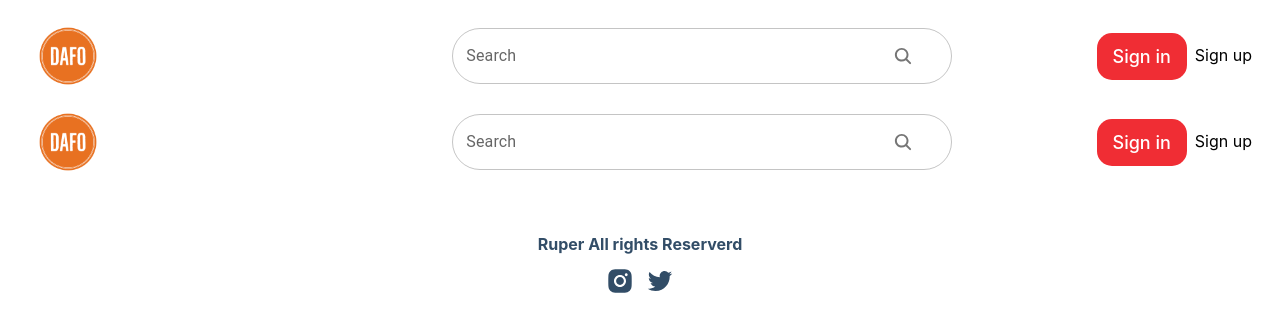
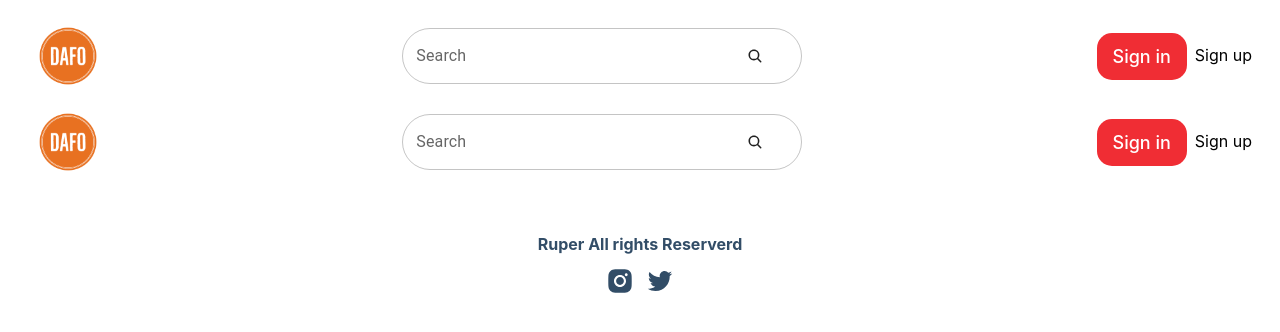
Before and after one commit to vandanghuy9/E-commerce, a Next.js app: page /components/NavBar in a window 1280 px wide. Shown: the top 332 px of the page. Built offline with nearby package versions, Linux system fonts and the light colour scheme.

Commit message:
feature/seach

```diff
--- a/package.json
+++ b/package.json
@@ -27,6 +27,8 @@
     "react-hook-form": "^7.48.2",
     "react-hot-toast": "^2.4.1",
     "react-icons": "^4.8.0",
+    "react-router": "^6.21.0",
+    "react-router-dom": "^5.3.0",
     "react-tabs": "^6.0.2",
     "serverless-mysql": "^1.5.5",
     "stripe": "^12.3.0",
--- a/src/pages/components/NavBar.js
+++ b/src/pages/components/NavBar.js
@@ -7,49 +7,74 @@ import {
   IoSearch,
   IoCartOutline,
 } from "react-icons/io5";
+import { useRouter } from "next/router";
 import { useStateContext } from "@/context/StateContext";
 import Cart from "./Cart";
-import { Autocomplete, TextField } from "@mui/material";
+import { Autocomplete, TextField, Button } from "@mui/material";
 import InputAdornment from "@mui/material/InputAdornment";
 import Link from "next/link";
 import { useUserContext } from "@/context/UserContext";
 import UserNavBar from "./UserNavbar";
 const NavBar = () => {
   const { showCart, setShowCart, totalQuantities } = useStateContext();
+  const router = useRouter();
+  const [searchValue, setSearchValue] = React.useState("");
   const { checkIsLogin } = useUserContext();
   const options = ["The Godfather", "Pulp Fiction"];
+
+  const handleSearchChange = (event) => {
+    setSearchValue(event.target.value);
+  };
+
+  const handleSearchSubmit = (event) => {
+    event.preventDefault();
+    if (searchValue.trim() !== "") {
+      const params = new URLSearchParams();
+      params.append("name", searchValue);
+      const queryString = params.toString();
+      router.push({
+        pathname: "/",
+        search: `?${queryString}`,
+      });
+    }
+  };
+
   return (
-    <div className="navbar-container items-center">
+    <div className="items-center navbar-container">
       <Link href="/">
         <Image src="/logo.png" width={80} height={80} />
       </Link>
 
+      <form onSubmit={handleSearchSubmit}>
         <Autocomplete
-        disablePortal
-        id="combo-box-demo"
+          id="search-autocomplete"
+          freeSolo
           options={options}
-        sx={{ width: 300 }}
+          value={searchValue}
+          onChange={handleSearchChange}
+          sx={{ width: 400 }}
           renderInput={(params) => (
             <TextField
               {...params}
               label="Search"
+              variant="outlined"
               InputProps={{
                 ...params.InputProps,
                 endAdornment: (
-                <InputAdornment position="end">
-                  <IoSearch className="w-[20px] h-[20px]" />
-                </InputAdornment>
+                  <IoSearch
+                    onClick={handleSearchSubmit}
+                    className="cursor-pointer"
+                  />
                 ),
-            }}
-            sx={{
-              "& .MuiOutlinedInput-root": {
-                borderRadius: "50px",
+                sx: {
+                  borderRadius: "32px", // Set the border radius here
                 },
-              width: "500px",
               }}
             />
           )}
         />
+      </form>
+
       {(checkIsLogin() && <UserNavBar />) || (
         <div className="flex flex-row gap-2">
           <Link href={"/signin"} className="signin">
--- a/src/pages/components/Product.js
+++ b/src/pages/components/Product.js
@@ -7,7 +7,7 @@ const Product = ({ product: { images, id, name, price } }) => {
       <Link href={`/product/${id}`}>
         <div className="product-card">
           <Image
-            src={images && images[0].link}
+            src={images && images[0]?.link}
             alt={name}
             width={250}
             height={250}
--- a/src/pages/index.js
+++ b/src/pages/index.js
@@ -66,15 +66,30 @@ const Home = ({ products }) => {
 
 export default Home;
 
-export async function getStaticProps() {
+export async function getServerSideProps({ query }) {
+  const name = query.name;
   try {
-    let data = await getAllProducts();
+    const response = await fetch(
+      `http://127.0.0.1:8000/api/product/?name=${name}`
+    );
+    if (!response.ok) {
+      throw new Error("Network response was not ok");
+    }
+    const searchData = await response.json();
+
     return {
       props: {
-        products: data.products,
+        products: searchData.products,
       },
     };
-  } catch (e) {
-    console.log(e);
+  } catch (error) {
+    console.error("Error fetching search data:", error);
+
+    return {
+      props: {
+        searchData: null,
+        error: "Error fetching search data",
+      },
+    };
   }
 }
--- a/src/utils/api.js
+++ b/src/utils/api.js
@@ -9,8 +9,12 @@ export const getShowingProduct = async () => {
   return data;
 };
 
-export const getAllProducts = async () => {
-  const response = await fetch(`${BASE_URL}/product/`);
+export const getAllProducts = async (searchQuery = "") => {
+  let url = `${BASE_URL}/product/`;
+  if (searchQuery) {
+    url += `?name=${encodeURIComponent(searchQuery)}`;
+  }
+  const response = await fetch(url);
   if (!response.ok) {
     // This will activate the closest `error.js` Error Boundary
     throw new Error("Failed to fetch data");
```
Also changed, not shown: 1 other file (tests, documents, lock files or other folders). Lines whose indentation alone changed are shown as unchanged.
